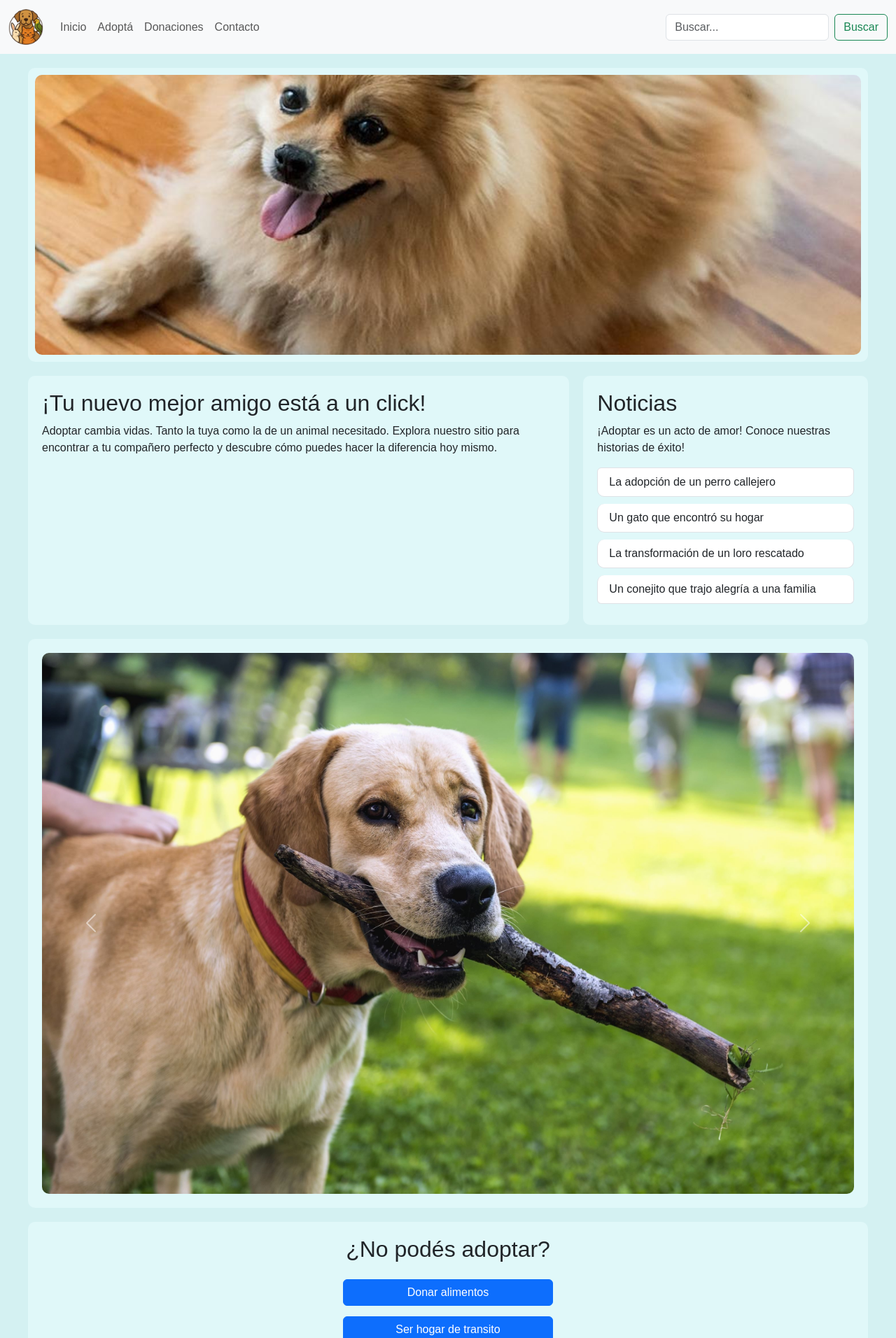
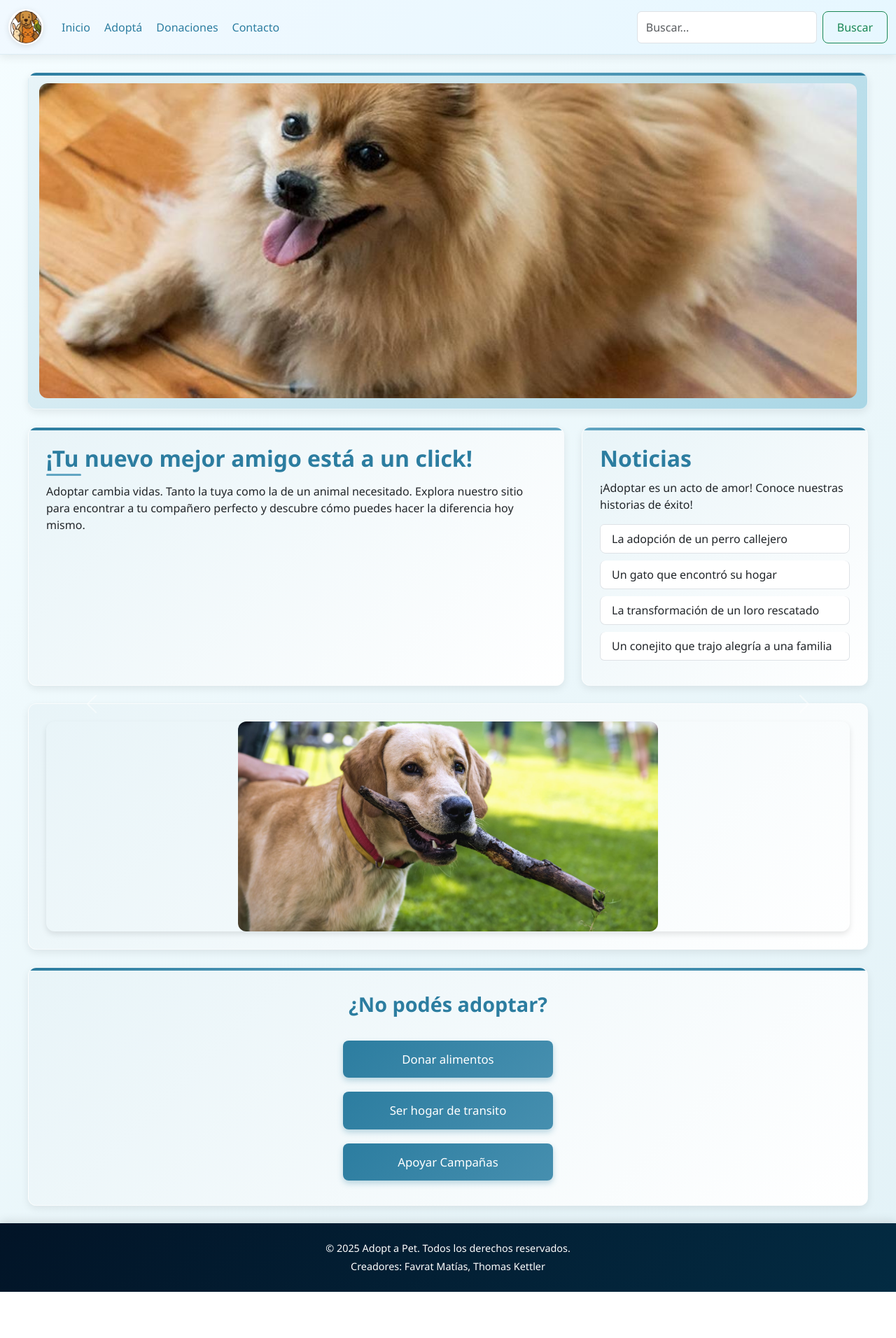
Before and after one commit to Xaberico/adopt-a-pet, a React (Vite) app: page /#/ in a window 1280 px wide. Shown: the top 1912 px of the page at 70% size. After the commit the page ends 1846 px from the top, so only its background shows below. Built offline with nearby package versions, Linux system fonts and the light colour scheme.

Commit message:
implementa mejoras estéticas con paleta azul moderna y efectos visuales

```diff
--- a/src/App.css
+++ b/src/App.css
@@ -1,222 +1,605 @@
 /* -------------------------------------------------------
-   ESTILOS GENERALES
+   ESTILOS GENERALES MEJORADOS
 ------------------------------------------------------- */
 * {
-  font-family: Arial, Helvetica, sans-serif;
+  font-family: 'Segoe UI', Tahoma, Geneva, Verdana, sans-serif;
   margin: 0;
   box-sizing: border-box;
 }
 
 :root {
-  --background-color-components: #e0f8f9;
-  --nav-color: #ebffff;
-  --border-radius: 10px;
+  --primary-color: #2c7da0;
+  --secondary-color: #468faf;
+  --accent-color: #61a5c2;
+  --light-color: #a9d6e5;
+  --background-color-components: #e8f4f8;
+  --nav-color: #f1f9ff;
+  --border-radius: 12px;
+  --box-shadow: 0 4px 12px rgba(0, 0, 0, 0.08);
+  --box-shadow-hover: 0 6px 16px rgba(0, 0, 0, 0.12);
+  --transition: all 0.3s ease;
 }
 
-/* -------------------------------------------------------
-   NAVEGACIÓN
-------------------------------------------------------- */
-nav {
-  background-color: var(--nav-color);
-}
-
-/* -------------------------------------------------------
-   LAYOUT PRINCIPAL
-------------------------------------------------------- */
-main {
-  display: flex;
-  flex-direction: column;
-  background-color: #d4f1f2;
+body {
+  background: linear-gradient(135deg, #f5fdff 0%, #e3f2f7 100%);
   min-height: 100vh;
 }
 
 /* -------------------------------------------------------
-   BANNER HOME
+   NAVEGACIÓN MEJORADA
+------------------------------------------------------- */
+nav {
+  background: linear-gradient(135deg, var(--nav-color) 0%, #e6f7ff 100%);
+  box-shadow: var(--box-shadow);
+  border-bottom: 1px solid rgba(44, 125, 160, 0.1);
+}
+
+.navbar-brand img {
+  transition: var(--transition);
+  border-radius: 50%;
+  padding: 2px;
+  background: white;
+  box-shadow: 0 2px 8px rgba(0,0,0,0.1);
+}
+
+.navbar-brand img:hover {
+  transform: scale(1.05);
+}
+
+.nav-link {
+  font-weight: 500;
+  color: var(--primary-color) !important;
+  transition: var(--transition);
+  border-radius: 6px;
+  margin: 0 2px;
+  position: relative;
+}
+
+.nav-link:hover {
+  color: white !important;
+  background-color: var(--accent-color);
+  transform: translateY(-2px);
+}
+
+.nav-link::after {
+  content: '';
+  position: absolute;
+  bottom: 0;
+  left: 50%;
+  width: 0;
+  height: 2px;
+  background: var(--accent-color);
+  transition: var(--transition);
+  transform: translateX(-50%);
+}
+
+.nav-link:hover::after {
+  width: 80%;
+}
+
+/* -------------------------------------------------------
+   BANNER HOME MEJORADO
 ------------------------------------------------------- */
 #banner_home {
   display: flex;
   justify-content: center;
   align-items: center;
-  background-color: var(--background-color-components);
+  background: linear-gradient(135deg, var(--background-color-components) 0%, var(--light-color) 100%);
   border-radius: var(--border-radius);
-  margin: 20px auto;
-  padding: 10px;
+  margin: 25px auto;
+  padding: 15px;
   width: 95%;
   max-width: 1200px;
+  box-shadow: var(--box-shadow);
+  border: 1px solid rgba(255, 255, 255, 0.5);
+  overflow: hidden;
+  position: relative;
+}
+
+#banner_home::before {
+  content: '';
+  position: absolute;
+  top: 0;
+  left: 0;
+  right: 0;
+  height: 4px;
+  background: linear-gradient(90deg, var(--primary-color), var(--accent-color), var(--primary-color));
 }
 
 #banner_home img {
   border-radius: var(--border-radius);
   width: 100%;
   height: auto;
-  max-height: 400px;
+  max-height: 450px;
   object-fit: cover;
+  transition: var(--transition);
+}
+
+#banner_home:hover img {
+  transform: scale(1.01);
 }
 
 /* -------------------------------------------------------
-   BLOQUE 1
+   BLOQUE 1 MEJORADO
 ------------------------------------------------------- */
 #bloque1 {
   display: flex;
   flex-direction: row;
-  gap: 20px;
-  margin: 20px auto;
+  gap: 25px;
+  margin: 25px auto;
   width: 95%;
   max-width: 1200px;
 }
 
 /* -------------------------------------------------------
-   COMPONENTES COMUNES
+   COMPONENTES COMUNES MEJORADOS
 ------------------------------------------------------- */
-#carouselExampleAutoplaying,
-.pet_card,
-#bloque2 {
-  margin: 20px auto;
+.contacto-lista,
+.donaciones-lista {
+  background: linear-gradient(135deg, var(--background-color-components) 0%, white 100%);
+  padding: 25px;
+  border-radius: var(--border-radius);
+  margin: 25px auto;
   width: 95%;
   max-width: 1200px;
+  box-shadow: var(--box-shadow);
+  border: 1px solid rgba(255, 255, 255, 0.7);
+  transition: var(--transition);
+  position: relative;
+  overflow: hidden;
+}
+
+.contacto-lista::before,
+.donaciones-lista::before {
+  content: '';
+  position: absolute;
+  top: 0;
+  left: 0;
+  right: 0;
+  height: 4px;
+  background: linear-gradient(90deg, var(--primary-color), var(--accent-color));
+}
+
+.contacto-lista:hover,
+.donaciones-lista:hover {
+  transform: translateY(-5px);
+  box-shadow: var(--box-shadow-hover);
+}
+
+.contacto-lista h3,
+.donaciones-lista h3 {
+  margin-bottom: 20px;
+  color: var(--primary-color);
+  font-weight: 600;
+  font-size: 1.5rem;
+  position: relative;
+  display: inline-block;
+}
+
+.contacto-lista h3::after,
+.donaciones-lista h3::after {
+  content: '';
+  position: absolute;
+  bottom: -5px;
+  left: 0;
+  width: 40px;
+  height: 3px;
+  background: var(--accent-color);
+  border-radius: 2px;
 }
 
 /* -------------------------------------------------------
-   CAROUSEL
+   CAROUSEL MEJORADO
 ------------------------------------------------------- */
 #carouselExampleAutoplaying {
-  background-color: var(--background-color-components);
+  background: linear-gradient(135deg, var(--background-color-components) 0%, white 100%);
   border-radius: var(--border-radius);
-  padding: 20px;
+  padding: 25px;
+  margin: 25px auto;
+  width: 95%;
+  max-width: 1200px;
+  box-shadow: var(--box-shadow);
+  border: 1px solid rgba(255, 255, 255, 0.7);
 }
 
-#carouselExampleAutoplaying img {
+.carousel-inner {
   border-radius: var(--border-radius);
-  max-width: 100%;
-  height: auto;
+  overflow: hidden;
+  box-shadow: 0 4px 8px rgba(0,0,0,0.1);
+}
+
+.carousel-item {
+  text-align: center;
+  transition: transform 0.5s ease;
+}
+
+.carousel-item img {
+  border-radius: var(--border-radius);
+  width: 100%;
+  height: 350px;
+  object-fit: cover;
+  margin: 0 auto;
+  transition: var(--transition);
+}
+
+.carousel-item:hover img {
+  transform: scale(1.02);
+}
+
+.carousel-control-prev,
+.carousel-control-next {
+  width: 50px;
+  height: 50px;
+  background-color: rgba(44, 125, 160, 0.7);
+  border-radius: 50%;
+  top: 50%;
+  transform: translateY(-50%);
+  opacity: 0.8;
+  transition: var(--transition);
+}
+
+.carousel-control-prev:hover,
+.carousel-control-next:hover {
+  background-color: var(--primary-color);
+  opacity: 1;
+}
+
+.carousel-control-prev {
+  left: 15px;
+}
+
+.carousel-control-next {
+  right: 15px;
 }
 
 /* -------------------------------------------------------
-   ARTÍCULO Y BARRA LATERAL
+   ARTÍCULO Y BARRA LATERAL MEJORADOS
 ------------------------------------------------------- */
 article {
-  background-color: var(--background-color-components);
-  padding: 20px;
+  background: linear-gradient(135deg, var(--background-color-components) 0%, white 100%);
+  padding: 25px;
   border-radius: var(--border-radius);
   flex: 2;
   margin: 0;
+  box-shadow: var(--box-shadow);
+  border: 1px solid rgba(255, 255, 255, 0.7);
+  transition: var(--transition);
+  position: relative;
+  overflow: hidden;
+}
+
+article::before {
+  content: '';
+  position: absolute;
+  top: 0;
+  left: 0;
+  right: 0;
+  height: 4px;
+  background: linear-gradient(90deg, var(--primary-color), var(--accent-color));
+}
+
+article:hover {
+  transform: translateY(-5px);
+  box-shadow: var(--box-shadow-hover);
+}
+
+article h2 {
+  color: var(--primary-color);
+  margin-bottom: 15px;
+  font-weight: 600;
+  position: relative;
+  display: inline-block;
+}
+
+article h2::after {
+  content: '';
+  position: absolute;
+  bottom: -5px;
+  left: 0;
+  width: 50px;
+  height: 3px;
+  background: var(--accent-color);
+  border-radius: 2px;
 }
 
 aside {
-  background-color: var(--background-color-components);
-  padding: 20px;
+  background: linear-gradient(135deg, var(--background-color-components) 0%, white 100%);
+  padding: 25px;
   border-radius: var(--border-radius);
   flex: 1;
   margin: 0;
+  box-shadow: var(--box-shadow);
+  border: 1px solid rgba(255, 255, 255, 0.7);
+  transition: var(--transition);
+  position: relative;
+  overflow: hidden;
+}
+
+aside::before {
+  content: '';
+  position: absolute;
+  top: 0;
+  left: 0;
+  right: 0;
+  height: 4px;
+  background: linear-gradient(90deg, var(--accent-color), var(--primary-color));
+}
+
+aside:hover {
+  transform: translateY(-5px);
+  box-shadow: var(--box-shadow-hover);
+}
+
+aside h2 {
+  color: var(--primary-color);
+  margin-bottom: 10px;
+  font-weight: 600;
 }
 
 /* -------------------------------------------------------
-   BLOQUE 2
+   BLOQUE 2 MEJORADO
 ------------------------------------------------------- */
 #bloque2 {
   display: flex;
   flex-direction: column;
   justify-content: center;
   align-items: center;
-  background-color: var(--background-color-components);
+  background: linear-gradient(135deg, var(--background-color-components) 0%, white 100%);
   border-radius: var(--border-radius);
-  padding: 20px;
-  gap: 15px;
+  padding: 35px 25px;
+  gap: 20px;
+  margin: 25px auto;
+  width: 95%;
+  max-width: 1200px;
+  text-align: center;
+  box-shadow: var(--box-shadow);
+  border: 1px solid rgba(255, 255, 255, 0.7);
+  position: relative;
+  overflow: hidden;
+}
+
+#bloque2::before {
+  content: '';
+  position: absolute;
+  top: 0;
+  left: 0;
+  right: 0;
+  height: 4px;
+  background: linear-gradient(90deg, var(--primary-color), var(--accent-color), var(--primary-color));
+}
+
+#bloque2 h2 {
+  margin-bottom: 15px;
+  color: var(--primary-color);
+  font-weight: 600;
+  font-size: 1.8rem;
 }
 
 #bloque2 .btn {
   width: 100%;
   max-width: 300px;
+  padding: 14px 24px;
+  font-size: 1.05rem;
+  font-weight: 500;
+  transition: var(--transition);
+  border-radius: 8px;
+  border: none;
+  background: linear-gradient(135deg, var(--primary-color) 0%, var(--secondary-color) 100%);
+  box-shadow: 0 4px 8px rgba(44, 125, 160, 0.3);
+  position: relative;
+  overflow: hidden;
+  z-index: 1;
+}
+
+#bloque2 .btn::before {
+  content: '';
+  position: absolute;
+  top: 0;
+  left: -100%;
+  width: 100%;
+  height: 100%;
+  background: linear-gradient(135deg, var(--secondary-color) 0%, var(--accent-color) 100%);
+  transition: var(--transition);
+  z-index: -1;
+}
+
+#bloque2 .btn:hover {
+  transform: translateY(-3px);
+  box-shadow: 0 6px 12px rgba(44, 125, 160, 0.4);
+}
+
+#bloque2 .btn:hover::before {
+  left: 0;
 }
 
 /* -------------------------------------------------------
-   LISTADO DE MASCOTAS
+   LISTADO DE MASCOTAS MEJORADO
 ------------------------------------------------------- */
 .pet_list {
   display: flex;
   flex-direction: row;
   flex-wrap: wrap;
   justify-content: center;
-  gap: 15px;
-  margin: 20px auto;
+  gap: 20px;
+  margin: 25px auto;
   width: 95%;
   max-width: 1200px;
 }
 
 .pet_card {
-  background-color: var(--background-color-components);
+  background: linear-gradient(135deg, var(--background-color-components) 0%, white 100%);
   border-radius: var(--border-radius);
-  padding: 15px;
+  padding: 20px;
   text-align: center;
   flex: 1 1 300px;
   max-width: 350px;
   margin: 0;
+  box-shadow: var(--box-shadow);
+  border: 1px solid rgba(255, 255, 255, 0.7);
+  transition: var(--transition);
+  position: relative;
+  overflow: hidden;
+}
+
+.pet_card::before {
+  content: '';
+  position: absolute;
+  top: 0;
+  left: 0;
+  right: 0;
+  height: 4px;
+  background: linear-gradient(90deg, var(--primary-color), var(--accent-color));
+}
+
+.pet_card:hover {
+  transform: translateY(-8px);
+  box-shadow: var(--box-shadow-hover);
 }
 
 .pet_card img {
   border-radius: var(--border-radius);
   width: 100%;
   height: auto;
-  max-height: 200px;
+  max-height: 220px;
   object-fit: cover;
+  margin-bottom: 15px;
+  transition: var(--transition);
+}
+
+.pet_card:hover img {
+  transform: scale(1.03);
+}
+
+.pet_card h2 {
+  color: var(--primary-color);
+  margin-bottom: 10px;
+  font-weight: 600;
+}
+
+.pet_card p {
+  margin-bottom: 8px;
+  color: #555;
+}
+
+.pet_card .btn {
+  margin-top: 10px;
+  background: linear-gradient(135deg, var(--primary-color) 0%, var(--secondary-color) 100%);
+  border: none;
+  border-radius: 6px;
+  padding: 10px 20px;
+  font-weight: 500;
+  transition: var(--transition);
+  box-shadow: 0 3px 6px rgba(44, 125, 160, 0.3);
+}
+
+.pet_card .btn:hover {
+  transform: translateY(-2px);
+  box-shadow: 0 5px 10px rgba(44, 125, 160, 0.4);
+  background: linear-gradient(135deg, var(--secondary-color) 0%, var(--accent-color) 100%);
 }
 
 /* -------------------------------------------------------
-   PIE DE PÁGINA
+   PIE DE PÁGINA MEJORADO
 ------------------------------------------------------- */
 footer {
-  background-color: #021427;
-  text-align: left;
-  padding: 10px 20px;
+  background: linear-gradient(135deg, #021427 0%, #032b42 100%);
+  text-align: center;
+  padding: 20px;
   color: white;
-  font-size: 10px;
+  font-size: 0.9rem;
   margin-top: auto;
+  box-shadow: 0 -4px 12px rgba(0, 0, 0, 0.1);
 }
 
-.list-group-item {
-  background-color: var(--background-color-components);
-  margin-bottom: 10px;
-  border-radius: var(--border-radius);
-  word-wrap: break-word;
-  overflow-wrap: break-word;
+footer p {
+  margin: 5px 0;
 }
 
 /* -------------------------------------------------------
-   MEDIA QUERIES
+   LISTAS MEJORADAS
+------------------------------------------------------- */
+.list-group-item {
+  background: rgba(255, 255, 255, 0.7);
+  margin-bottom: 10px;
+  border-radius: 8px;
+  word-wrap: break-word;
+  overflow-wrap: break-word;
+  padding: 12px 15px;
+  border: 1px solid rgba(44, 125, 160, 0.1);
+  transition: var(--transition);
+}
+
+.list-group-item:hover {
+  background: white;
+  transform: translateX(5px);
+  box-shadow: 0 2px 6px rgba(0,0,0,0.1);
+}
+
+/* -------------------------------------------------------
+   FORMULARIO DE BÚSQUEDA MEJORADO
+------------------------------------------------------- */
+.form-control {
+  border-radius: 8px;
+  border: 1px solid #ced4da;
+  padding: 10px 15px;
+  transition: var(--transition);
+}
+
+.form-control:focus {
+  border-color: var(--accent-color);
+  box-shadow: 0 0 0 0.2rem rgba(97, 165, 194, 0.25);
+}
+
+.d-flex .btn {
+  border-radius: 8px;
+  padding: 10px 20px;
+  transition: var(--transition);
+}
+
+/* -------------------------------------------------------
+   MEDIA QUERIES MEJORADAS
 ------------------------------------------------------- */
 
 /* Tablets */
 @media (max-width: 1024px) {
   .pet_card {
-    flex: 1 1 250px;
+    flex: 1 1 280px;
+  }
+
+  .carousel-item img,
+  .carousel-item.active img,
+  .carousel-item-next img,
+  .carousel-item-prev img {
+    height: 300px;
   }
 }
 
-/* Móviles - Solo aquí Noticias va debajo */
+/* Móviles */
 @media (max-width: 768px) {
   #bloque1 {
     flex-direction: column;
-    margin: 10px auto;
+    margin: 15px auto;
     width: 95%;
+    gap: 20px;
   }
 
   #banner_home {
-    margin: 10px auto;
-    padding: 5px;
+    margin: 15px auto;
+    padding: 10px;
   }
 
   #banner_home img {
-    max-height: 200px;
+    max-height: 250px;
   }
 
   article, aside {
-    padding: 15px;
+    padding: 20px;
     margin: 0;
   }
 
   .pet_list {
-    margin: 10px auto;
-    gap: 10px;
+    margin: 15px auto;
+    gap: 15px;
   }
 
   .pet_card {
@@ -230,27 +613,55 @@ footer {
   }
 
   .list-group-item {
-    padding: 10px 8px;
+    padding: 10px 12px;
     font-size: 0.9rem;
+  }
+
+  .carousel-item img,
+  .carousel-item.active img,
+  .carousel-item-next img,
+  .carousel-item-prev img {
+    height: 250px;
+  }
+
+  .carousel-control-prev,
+  .carousel-control-next {
+    width: 40px;
+    height: 40px;
   }
 }
 
 /* Pantallas muy pequeñas */
 @media (max-width: 480px) {
   #banner_home img {
-    max-height: 150px;
+    max-height: 180px;
   }
 
   article, aside {
-    padding: 12px;
+    padding: 15px;
   }
 
   h2 {
-    font-size: 1.3rem;
+    font-size: 1.4rem;
   }
 
   .list-group-item {
     font-size: 0.85rem;
-    padding: 8px 6px;
+    padding: 8px 10px;
+  }
+
+  .carousel-item img,
+  .carousel-item.active img,
+  .carousel-item-prev img {
+    height: 200px;
+  }
+
+  #carouselExampleAutoplaying {
+    padding: 15px;
+  }
+
+  .contacto-lista,
+  .donaciones-lista {
+    padding: 20px 15px;
   }
 }
--- a/src/components/Article.jsx
+++ b/src/components/Article.jsx
@@ -2,10 +2,14 @@ function Article({ titulo, contenido }) {
   return (
     <article>
       <h2>{titulo}</h2>
-      {/* Si contenido es un array, renderiza varios <p>. Si es texto, uno solo */}
+      {/* Si contenido es un array, renderiza varios <p>. Si es texto, uno solo. Si es un elemento React, lo renderiza directamente */}
       {Array.isArray(contenido)
-        ? contenido.map((parrafo, index) => <p key={index}>{parrafo}</p>)
-        : <p>{contenido}</p>}
+        ? contenido.map((parrafo, index) =>
+            typeof parrafo === 'string' ? <p key={index}>{parrafo}</p> : <div key={index}>{parrafo}</div>
+          )
+        : typeof contenido === 'string'
+          ? <p>{contenido}</p>
+          : <div>{contenido}</div>}
     </article>
   );
 }
--- a/src/components/Carousel.jsx
+++ b/src/components/Carousel.jsx
@@ -2,7 +2,19 @@ function CarouselItem({ img_path, nombre, active }) {
     const src = `${import.meta.env.BASE_URL}${String(img_path).replace(/^\//, '')}`;
     return (
         <div className={"carousel-item" + (active ? " active" : "")}>
-            <img src={src} className="d-block mx-auto img-fluid" alt={nombre} />
+            <div className="d-flex justify-content-center">
+                <img
+                    src={src}
+                    className="img-fluid"
+                    alt={nombre}
+                    style={{
+                        width: '100%',
+                        maxWidth: '600px',
+                        height: '300px',
+                        objectFit: 'cover'
+                    }}
+                />
+            </div>
         </div>
     );
 }
```
Also changed, not shown: src/pages/Contacto.jsx (+4 -6 lines), src/pages/Donaciones.jsx (+6 -6 lines), src/pages/Home.jsx (+5 -2 lines).
